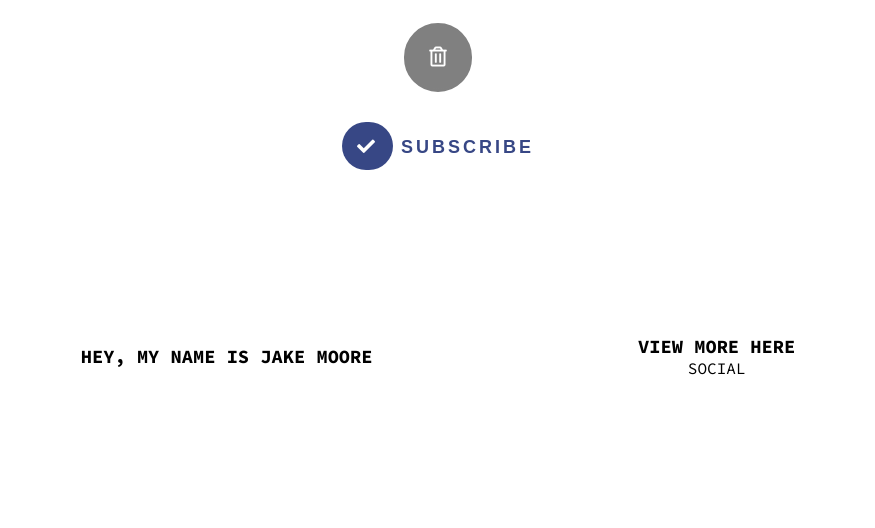
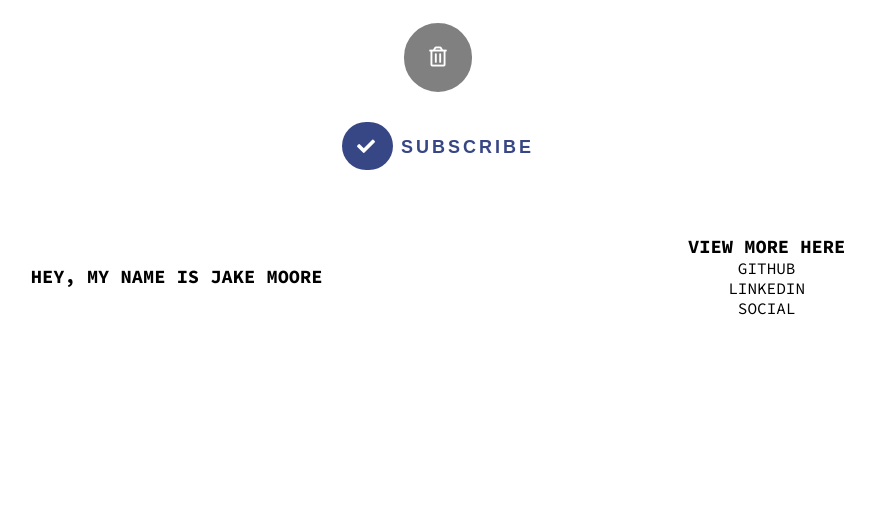
Before and after one commit to JakeWyMoore/sandbox, a Django app: page /simple-css/buttons in a window 1280 px wide. Shown: the part 430-958 px from the top of the page, without its empty margins (202-1077 px from the left). After the commit the page ends 745 px from the top, so only its background shows below. Run offline with Django 3.2, Linux system fonts and the light colour scheme.

Commit message:
footer styles

```diff
--- a/apps/simple_css/static/simple_css/css/global.css
+++ b/apps/simple_css/static/simple_css/css/global.css
@@ -75,8 +75,11 @@ a {
 
 /* FOOTER */
 .footer {
-    padding: 150px;
+    padding: 50px;
     display: flex;
     justify-content: center;
     align-items: center;
 }
+.footer ul {
+    list-style: none;
+}
--- a/apps/simple_css/templates/buttons.html
+++ b/apps/simple_css/templates/buttons.html
@@ -74,7 +74,13 @@
             </div>
             <div class="right">
                 <h3>View More Here</h3>
-                <a href="">Social</a>
+                <ul>
+                    <li><a href="">GitHub</a></li>
+                    <li><a href="">Linkedin</a></li>
+                    <li><a href="">Social</a></li>
+
+                </ul>
+
             </div>
         </div>
 
```
